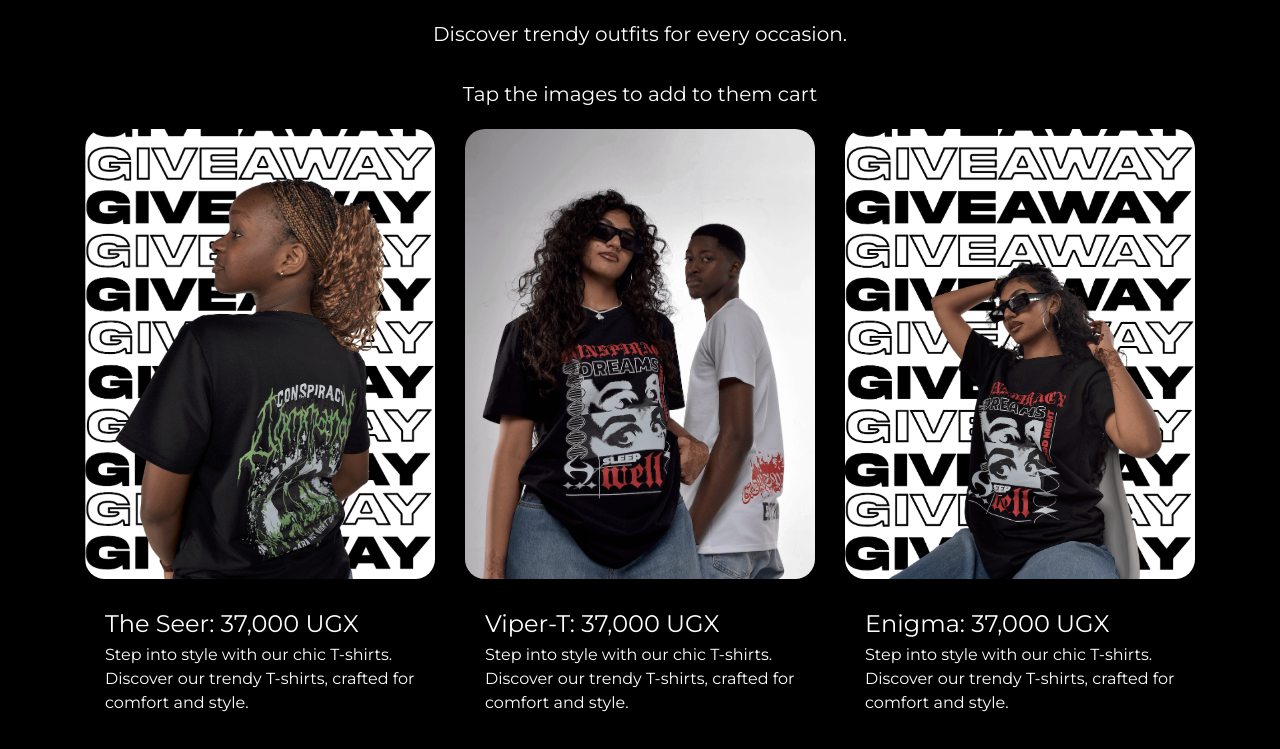
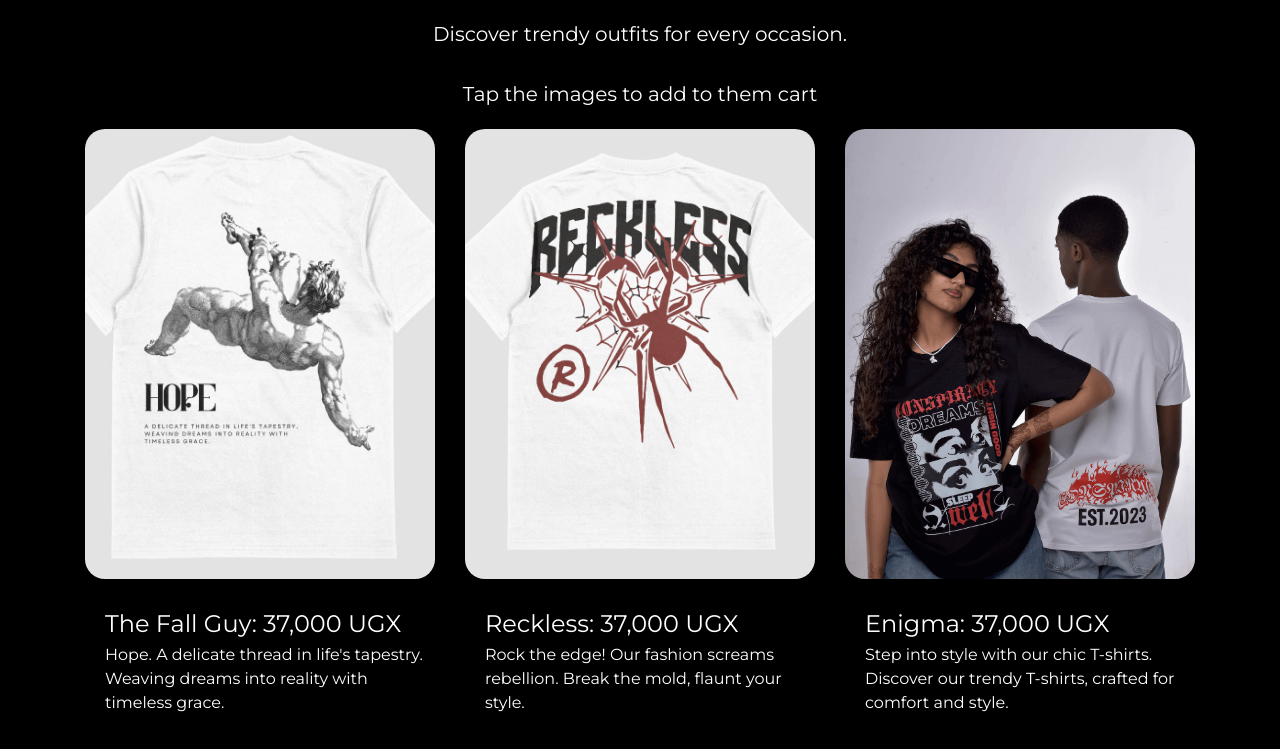
Before and after one commit to Josh-The-Developapa/Conspiracy-UG, a React (Vite) app: page / in a window 1280 px wide. Shown: the part 960-1709 px from the top of the page. Built offline with nearby package versions, Linux system fonts and the light colour scheme.

Commit message:
Committed

```diff
--- a/src/pages/Home/Home.jsx
+++ b/src/pages/Home/Home.jsx
@@ -7,6 +7,8 @@ import ModelsCard1 from '/src/assets/card-image7.png';
 import ModelsCard4 from '/src/assets/card-image4.png';
 import ModelsCard3 from '/src/assets/riya-giveaway.png';
 import ModelsCard6 from '/src/assets/card-image6.png';
+import ModelsCard8 from '/src/assets/fall-guy.jpg';
+import ModelsCard9 from '/src/assets/Reckless.png';
 import ModelsCard2 from '/src/assets/card-image3.png';
 import ModelsCard7 from '/src/assets/Models-pic.png';
 import Footer from '../../components/Footer/footer';
@@ -153,24 +155,24 @@ function Home() {
       </div>
       <div className="cardDiv">
         <Card
-          title="The Seer"
-          image={ModelsCard1}
+          title="The Fall Guy"
+          image={ModelsCard8}
           para={
-            'Step into style with our chic T-shirts. Discover our trendy T-shirts, crafted for comfort and style.'
+            "Hope. A delicate thread in life's tapestry. Weaving dreams into reality with timeless grace."
           }
           price={37000}
         />
         <Card
-          title="Viper-T"
-          image={ModelsCard2}
+          title="Reckless"
+          image={ModelsCard9}
           para={
-            'Step into style with our chic T-shirts. Discover our trendy T-shirts, crafted for comfort and style.'
+            'Rock the edge! Our fashion screams rebellion. Break the mold, flaunt your style.'
           }
           price={37000}
         />
         <Card
           title="Enigma"
-          image={ModelsCard3}
+          image={ModelsCard5}
           para={
             'Step into style with our chic T-shirts. Discover our trendy T-shirts, crafted for comfort and style.'
           }
@@ -186,7 +188,7 @@ function Home() {
         />
         <Card
           title="T-Shirt 5"
-          image={ModelsCard5}
+          image={ModelsCard2}
           para={
             'Step into style with our chic T-shirts. Discover our trendy T-shirts, crafted for comfort and style.'
           }
```
Also changed, not shown: src/assets/Reckless.png (added), src/assets/fall-guy.jpg (added).
